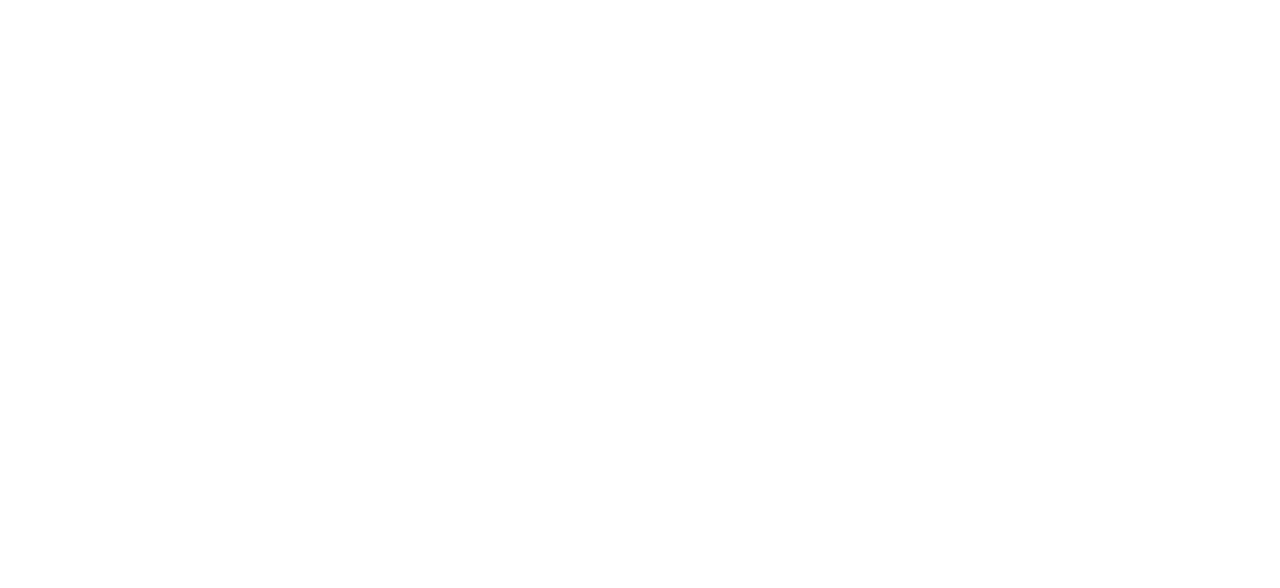
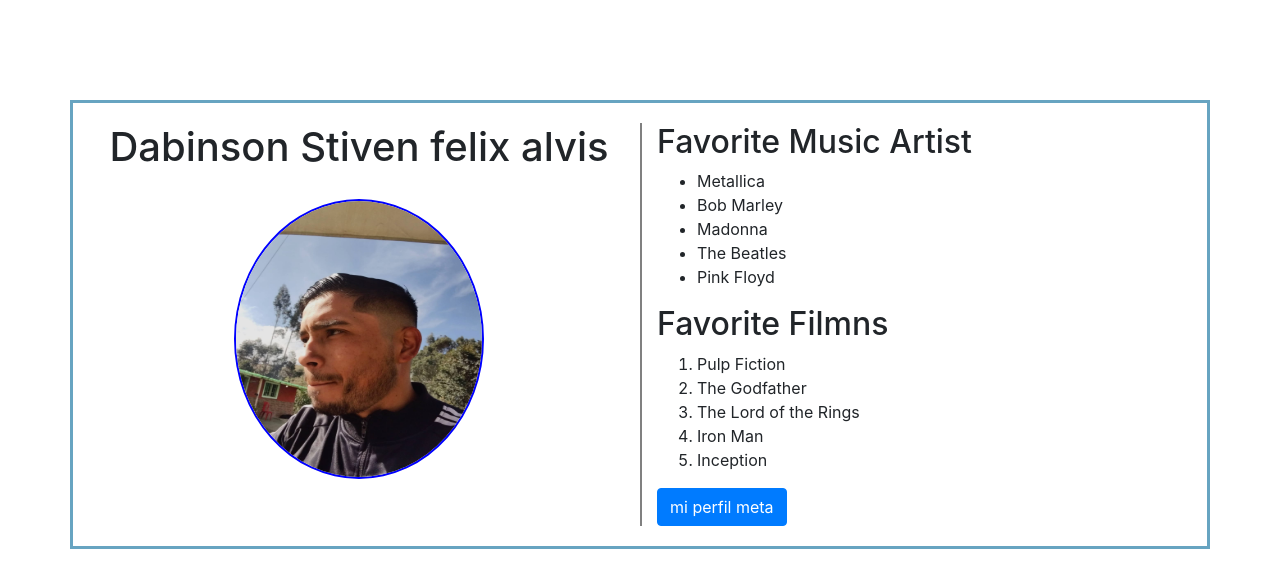
Before and after one commit to felixstiven/COURSERA-DESARROLLO-BACKEND-META, a plain HTML site: page index.html in a window 1280 px wide. Drawn offline with nearby package versions, Linux system fonts and the light colour scheme.

Commit message:
subiendo codigo ejercicios libreria boostrap

```diff
--- a/index.html
+++ b/index.html
@@ -3,9 +3,51 @@
 <head>
     <meta charset="UTF-8">
     <meta name="viewport" content="width=device-width, initial-scale=1.0">
-    <title>Document</title>
+    <link rel="stylesheet" href="https://cdn.jsdelivr.net/npm/bootstrap@4.0.0/dist/css/bootstrap.min.css" integrity="sha384-Gn5384xqQ1aoWXA+058RXPxPg6fy4IWvTNh0E263XmFcJlSAwiGgFAW/dAiS6JXm" crossorigin="anonymous">
+    <title>Dabinson Stiven Felix Alvis</title>
+    <link rel="stylesheet" href="style.css">
 </head>
 <body>
+    <div class="container">
+        <div class="row">
+            <div id="bio" class="col-12 col-lg-6 text-center">
+                <h1>Dabinson Stiven felix alvis</h1>
+                <img src="/imagenes/photo.jpg"  class="img-fluid photo
+                " alt="">
+
+            </div>
+            <div  id="more" class="col-12 col-lg-6">
+
+                <h2>Favorite Music Artist</h2>
+                <ul>
+                    <li>Metallica</li>
+                    <li>Bob Marley</li>
+                    <li>Madonna</li>
+                    <li>The Beatles</li>
+                    <li>Pink Floyd</li>
+                </ul>
+                <h2>Favorite Filmns</h2>
+                <ol>
+                    <li>Pulp Fiction</li>
+                    <li>The Godfather</li>
+                    <li>The Lord of the Rings</li>
+                    <li>Iron Man</li>
+                    <li>Inception</li>
+                </ol>
+                <a href="https://www.coursera.org/user/96f751da42fbf9693e56b64b3ed219fb" class="btn btn-primary">mi perfil meta</a>
+
+            </div>
+        </div>
+    </div>
+
+
+
+
+
+
+
+
+
 
 </body>
 </html>
--- /dev/null
+++ b/style.css
@@ -0,0 +1,16 @@
+.photo{
+    border: solid 2px blue;
+    width: 250px;
+    height: 280px;
+    border-radius: 50%;
+    margin-top: 20px;
+}
+
+.container{
+    margin-top: 100px;
+    border: solid 3px rgba(80, 150, 184, 0.867);
+    padding: 20px ;
+}
+#more{
+    border-left: 2px solid grey;
+}
```
Also changed, not shown: imagenes/photo.jpg (added).
